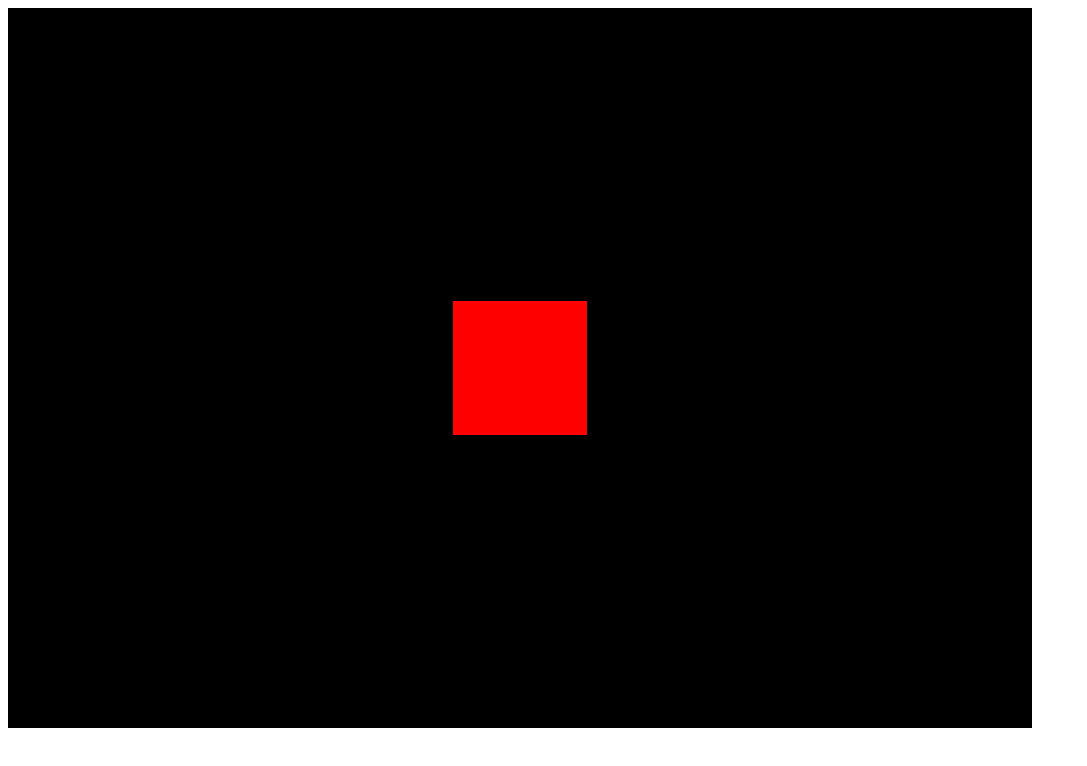
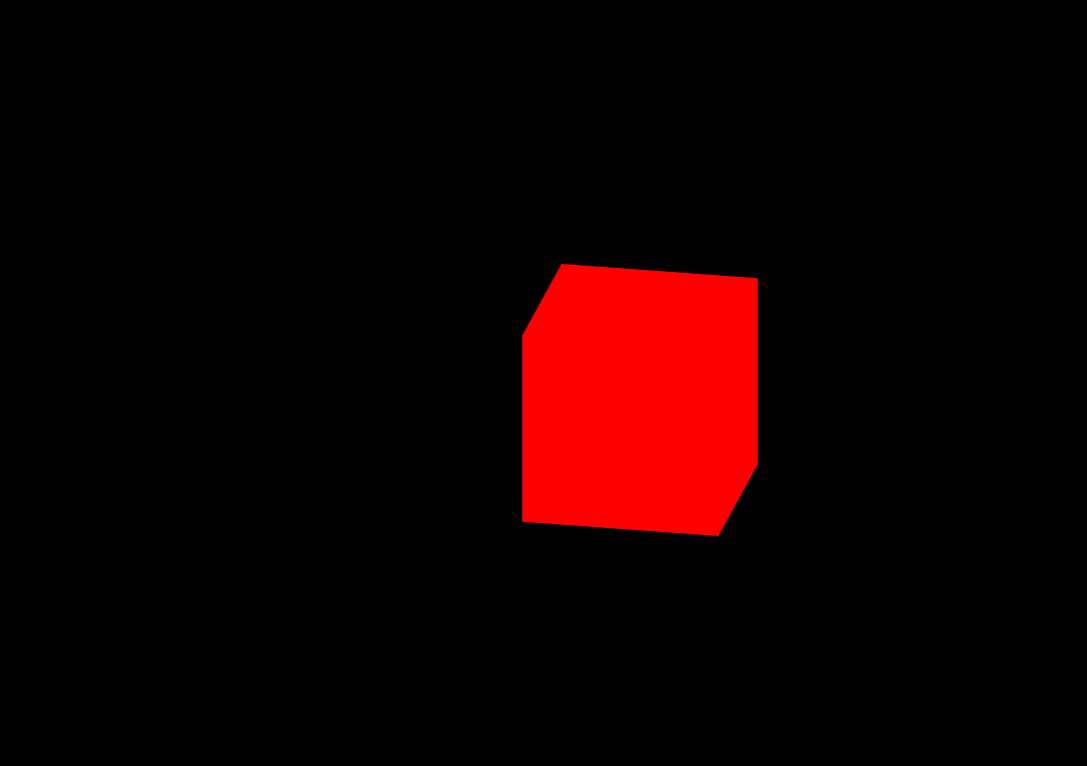
Before and after one commit to khv2644511/Game_Chrome_Extesion, a website built with Vite: page index.html in a window 1280 px wide. Shown: the whole page, without its empty margins (0-1087 px from the left). Built offline with nearby package versions, Linux system fonts and the light colour scheme.

Commit message:
three.js 기본 구조 잡기

```diff
--- a/index.html
+++ b/index.html
@@ -8,5 +8,6 @@
   </head>
   <body>
     <script type="module" src="/src/main.js"></script>
+    <canvas id="three-canvas"></canvas>
   </body>
 </html>
--- /dev/null
+++ b/src/basic.js
@@ -0,0 +1,50 @@
+import * as THREE from 'three';
+
+export default function basic() {
+  // console.log(THREE);
+  const canvas = document.querySelector('#three-canvas');
+
+  const renderer = new THREE.WebGLRenderer({
+    canvas,
+    antialias: true,
+  });
+  renderer.setSize(window.innerWidth, window.innerHeight);
+
+  const scene = new THREE.Scene();
+
+  // 가장 자주 사용되는 원근 카메라, PerspectiveCamera
+  // THREE.PerspectiveCamera(fov=시야각, aspect=가로세로 비율= 너비/높이 , near=가까운정도, far=먼정도)
+  // const camera = new THREE.PerspectiveCamera(75, window.innerWidth / window.innerHeight, 0.1, 1000);
+
+  // const camera = new THREE.OrthographicCamera(left, right, top, bottom, near, far);
+  const camera = new THREE.OrthographicCamera(
+    -(window.innerWidth / window.innerHeight),
+    window.innerWidth / window.innerHeight,
+    1,
+    -1,
+    0.1,
+    1000
+  );
+  // 카메라의 위치를 조정하지 않으면, default는 0,0,0임
+  camera.position.x = 1;
+  camera.position.y = 2;
+  camera.position.z = 5;
+  camera.lookAt(0, 0, 0);
+  // 줌아웃 하고 싶을 때
+  camera.zoom = 0.5; // default 1
+  camera.updateProjectionMatrix();
+  scene.add(camera);
+
+  // Mesh
+  const geometry = new THREE.BoxGeometry(1, 1, 1);
+  const material = new THREE.MeshBasicMaterial({
+    // color: 0xff000,
+    // color: '#0xff000',
+    color: 'red',
+  });
+  const mesh = new THREE.Mesh(geometry, material);
+  scene.add(mesh);
+
+  // 그리기
+  renderer.render(scene, camera);
+}
--- a/src/main.js
+++ b/src/main.js
@@ -1,23 +1,5 @@
 import './style.css';
-import * as THREE from 'three';
+import basic from './basic';
+// console.log(THREE);
 
-const scene = new THREE.Scene();
-
-const geometry = new THREE.BoxGeometry(1, 1, 1);
-const material = new THREE.MeshBasicMaterial({ color: 'red' });
-const boxMesh = new THREE.Mesh(geometry, material);
-scene.add(boxMesh);
-
-const temp = {
-  width: 1024,
-  height: 720,
-};
-
-const camera = new THREE.PerspectiveCamera(75, temp.width / temp.height);
-const renderer = new THREE.WebGLRenderer();
-renderer.setSize(temp.width, temp.height);
-document.body.appendChild(renderer.domElement);
-
-camera.position.z = 4;
-
-renderer.render(scene, camera);
+basic();
--- a/src/style.css
+++ b/src/style.css
@@ -0,0 +1,9 @@
+body {
+  margin: 0;
+}
+
+#three-canvas {
+  position: absolute;
+  left: 0;
+  top: 0;
+}
```
